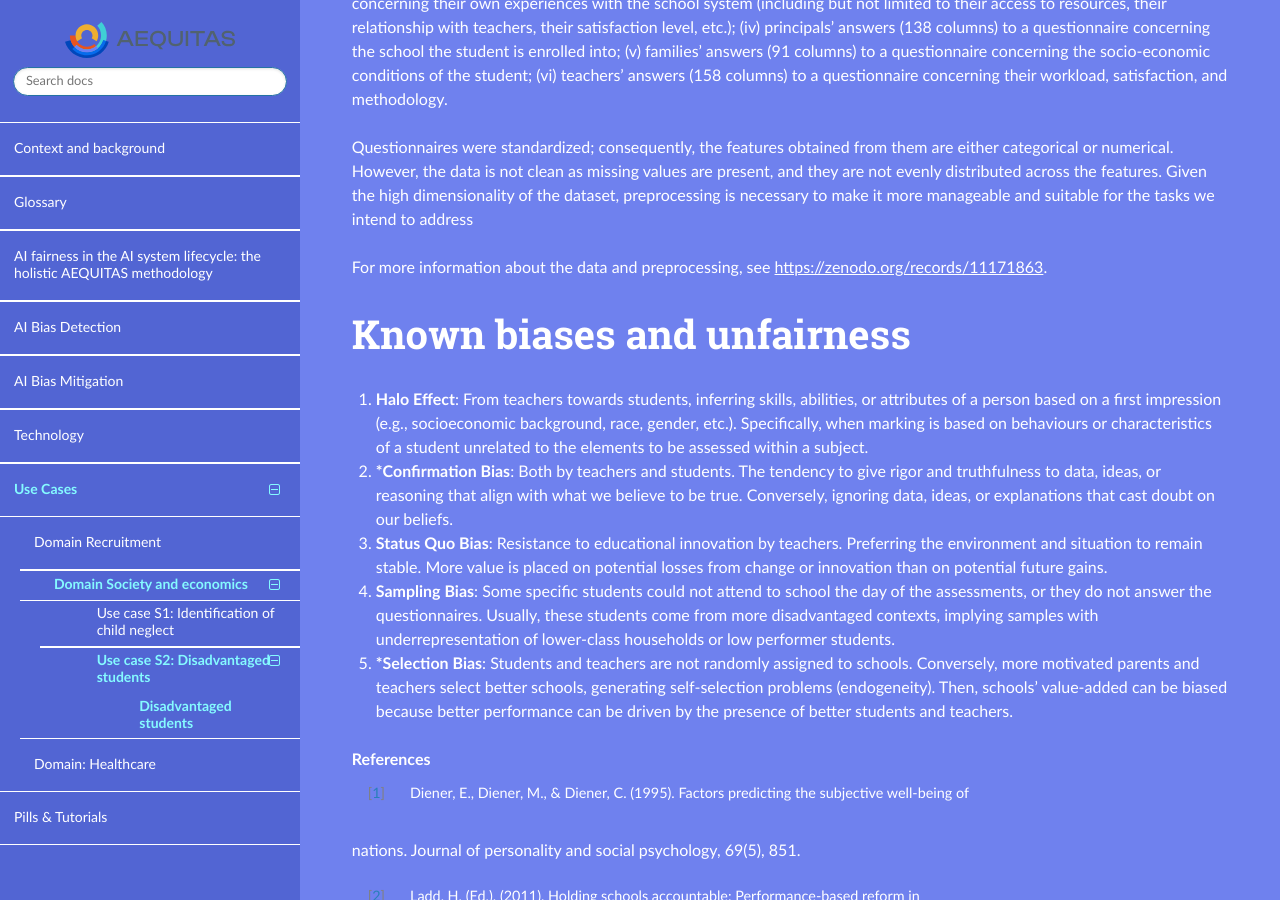
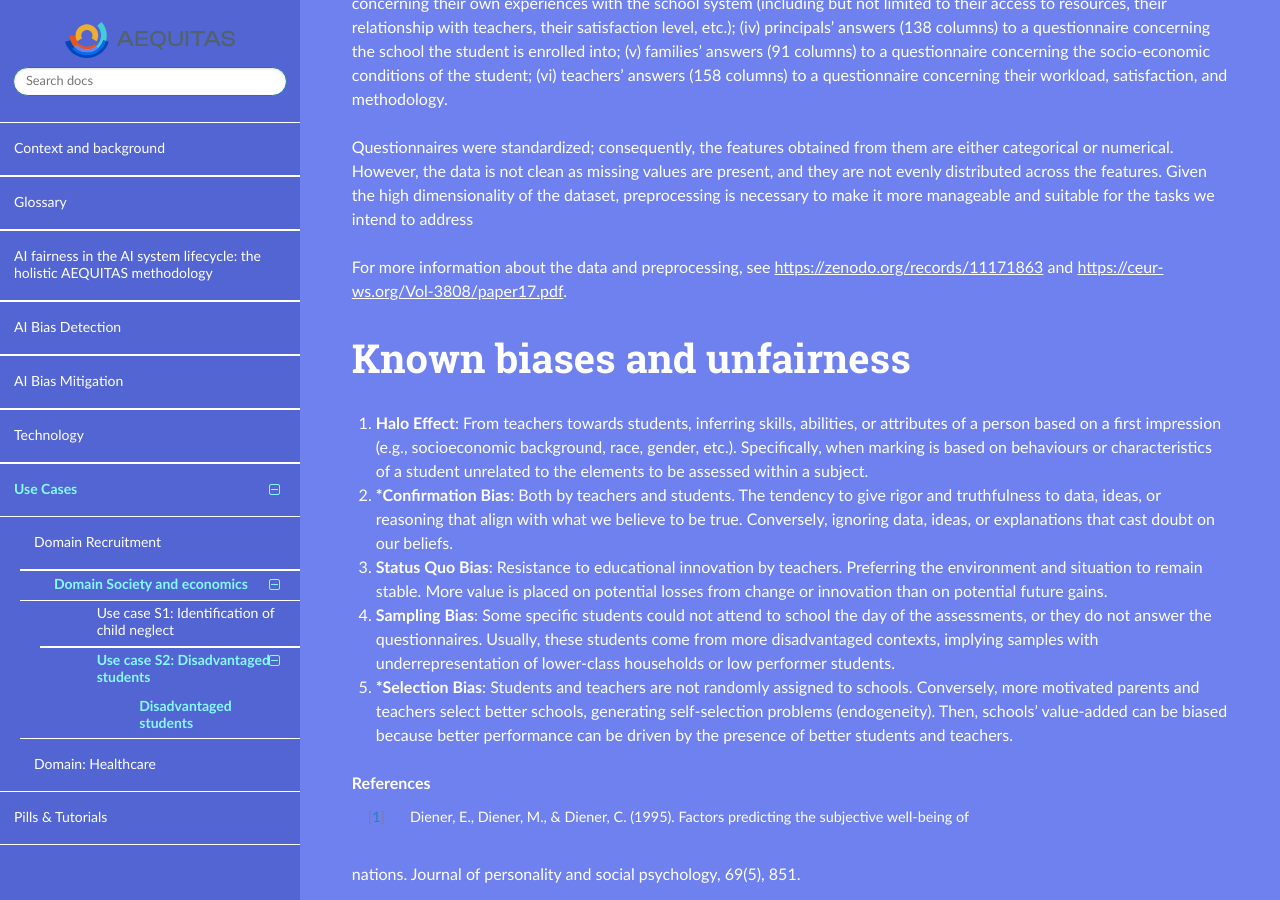
Before and after one commit to aequitas-aod/aequitas-home, a Sphinx documentation site: the page built from docs/source/usecase-s2-disadvantaged-students.rst, in a window 1280 px wide and 900 px high, scrolled down 1675 px. Built offline with Sphinx 7.4.7 and the Read the Docs theme 3.1.0, drawn with Linux system fonts in a browser that asks for light colours.

Commit message:
Add reference to the ULL paper about their use case

```diff
--- a/docs/source/usecase-s2-disadvantaged-students.rst
+++ b/docs/source/usecase-s2-disadvantaged-students.rst
@@ -37,7 +37,7 @@ The columns of the table represent relevant features collected for each student.
 
 Questionnaires were standardized; consequently, the features obtained from them are either categorical or numerical. However, the data is not clean as missing values are present, and they are not evenly distributed across the features. Given the high dimensionality of the dataset, preprocessing is necessary to make it more manageable and suitable for the tasks we intend to address
 
-For more information about the data and preprocessing, see https://zenodo.org/records/11171863.
+For more information about the data and preprocessing, see https://zenodo.org/records/11171863 and https://ceur-ws.org/Vol-3808/paper17.pdf.
 
 Known biases and unfairness
 ---------------------------
```
